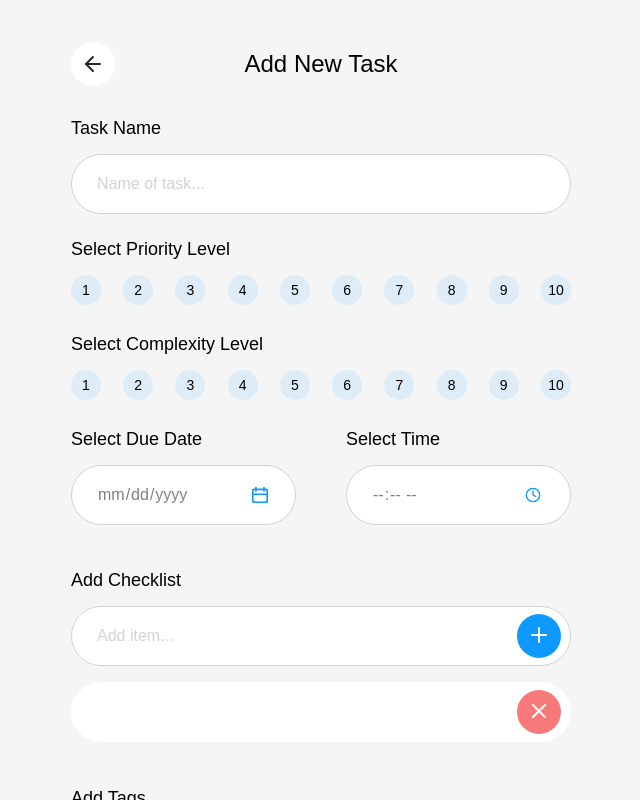
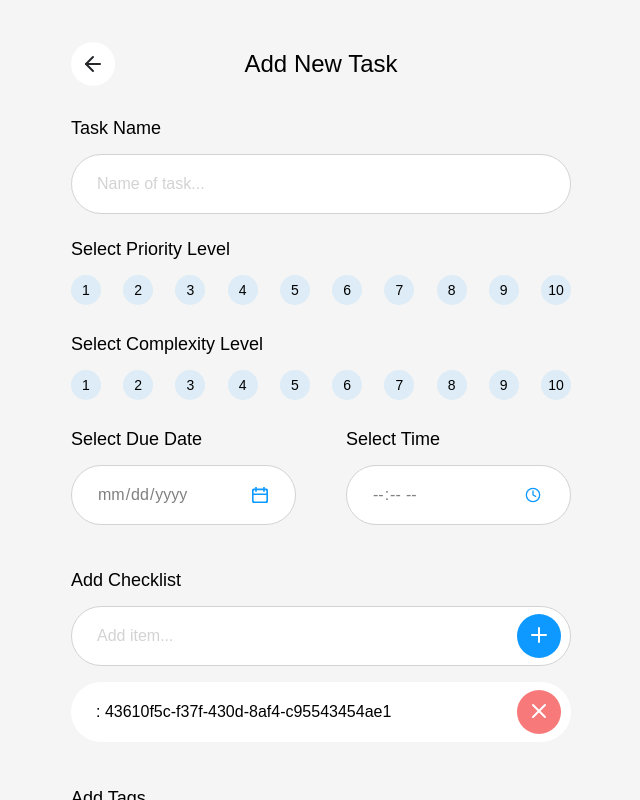
Before and after one commit to ImranHuhn/react_todo_app, a React (Vite) app: page / in a window 1280 px wide. Both pictures are taken after a click on the button 858 px from the left and 636 px from the top of the page. Shown: the top 800 px of the page, without its empty margins (319-959 px from the left). Built offline with nearby package versions, Linux system fonts and the light colour scheme.

Commit message:
commented out some line of code

```diff
--- a/src/components/CheckList/index.jsx
+++ b/src/components/CheckList/index.jsx
@@ -35,6 +35,7 @@ class CheckList extends React.Component {
   };
 
   showInput = () => {
+    // console.log(this.props.checklist.map((el)=>{console.log("el",el.id)}))
     this.setState({ showInput: !this.state.showInput });
   };
 
@@ -43,6 +44,9 @@ class CheckList extends React.Component {
   };
   render() {
     console.log("state", this.state.list);
+    // const showInput = this.state.showInput;
+    // const id = this.props.checklist.map((el)=>el.id);
+    // console.log("id", id)
     return (
       <Container>
         <InputWrapper>
@@ -69,7 +73,7 @@ class CheckList extends React.Component {
                       handleBlur={this.handleBlur}
                     />
                   ) : (
-                    <ItemName onClick={this.showInput}>{item.value}</ItemName>
+                    <ItemName onClick={this.showInput}>{item.value} : {item.id}</ItemName>
                   )}
                   <DeleteButton
                     onClick={(e) => {
--- a/src/components/TextInput/index.jsx
+++ b/src/components/TextInput/index.jsx
@@ -13,6 +13,7 @@ export const TextInput = (props) => {
         <input
           onBlur={props.handleBlur}
           value={props.value}
+          // onChange={handleChange}
           onChange={handleChange}
           placeholder={props.placeholder}
           name={props.name}
```
